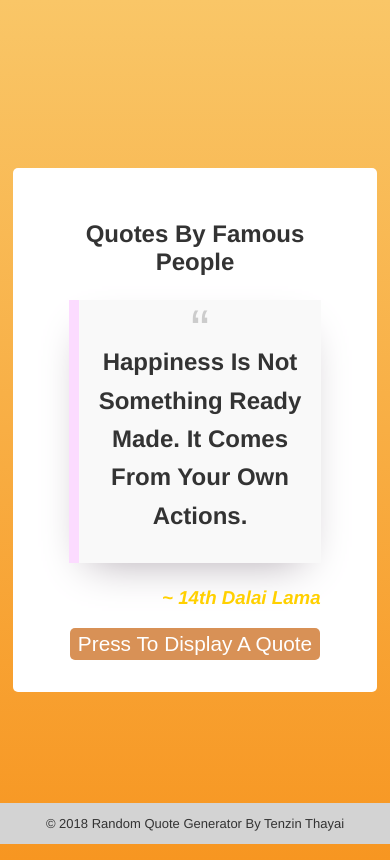
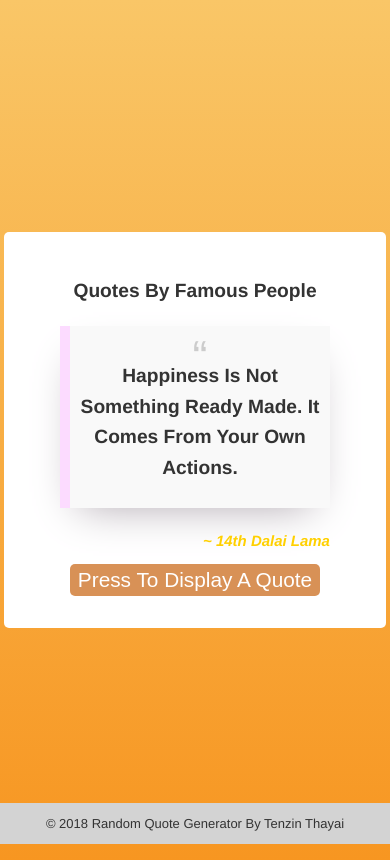
Before and after one commit to tenzinthayai/Random-Quote-Generator, a plain HTML site: page index.html in a window 390 px wide. Drawn offline with Linux system fonts and the light colour scheme.

Commit message:
add media query

```diff
--- a/main.css
+++ b/main.css
@@ -72,3 +72,14 @@ blockquote:before {
     text-align: center;
     font-size: small;
  }
+
+
+ @media (max-width: 460px) {
+    .container {
+        text-align: center;
+        border-radius: 5px;
+        background-color: #fff;
+        flex: 0 0 85%;
+        font-size: .8rem;
+    }
+ }
```
